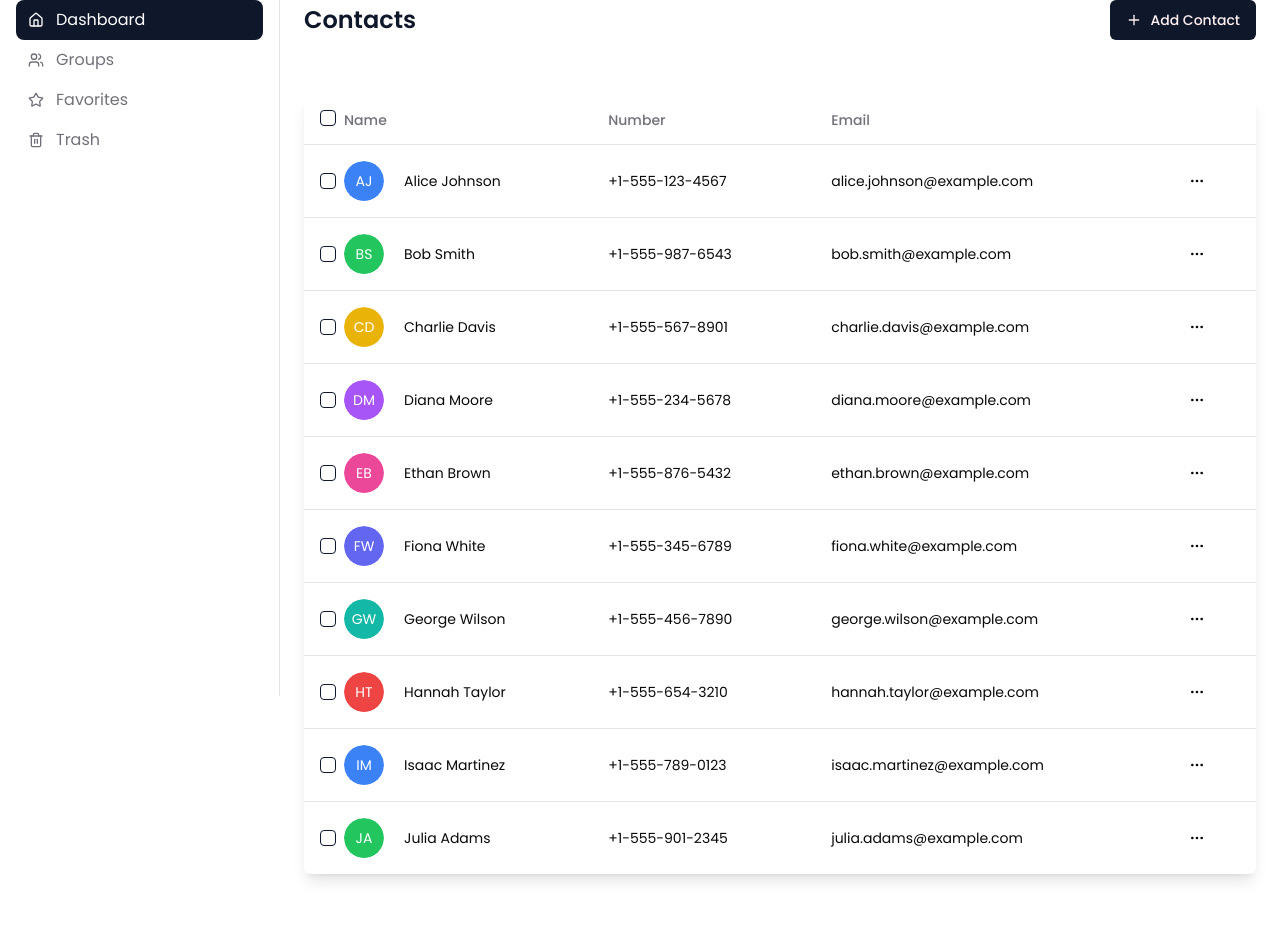
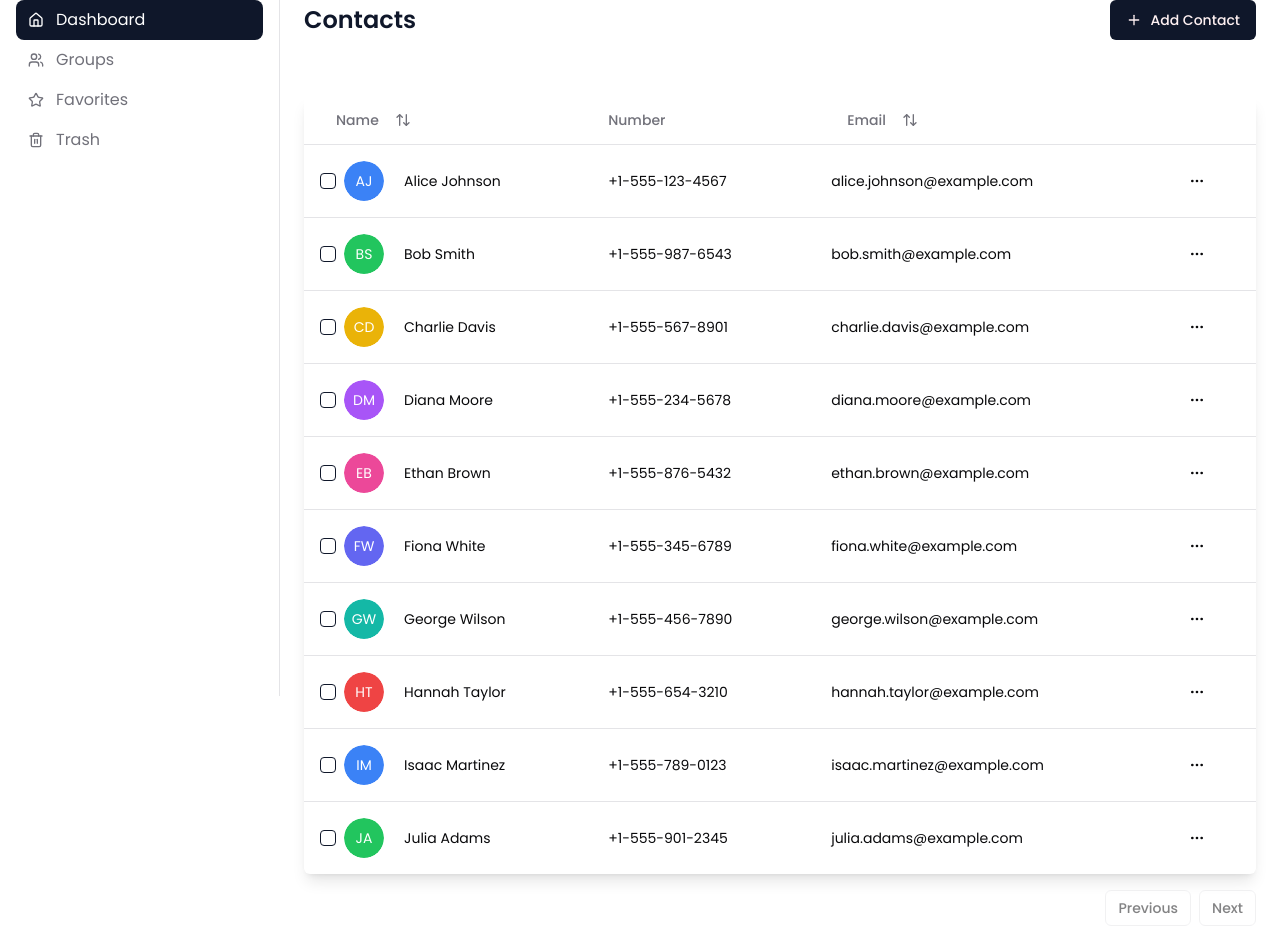
Before and after one commit to gideonadjei94/GO2COD_SD_01, a React (Vite) app in the folder Client/: page /dashboard in a window 1280 px wide. Shown: the part 104-1056 px from the top of the page. Built offline with nearby package versions, Linux system fonts and the light colour scheme.

Commit message:
Client side

```diff
--- a/Client/src/Components/Columns.tsx
+++ b/Client/src/Components/Columns.tsx
@@ -12,6 +12,7 @@ import {
 } from "./ui/dropdown-menu";
 import { Button } from "./ui/button";
 import {
+  ArrowUpDown,
   Copy,
   Edit2,
   Mail,
@@ -31,13 +32,17 @@ export type Contact = {
 export const contacts: ColumnDef<Contact>[] = [
   {
     accessorKey: "name",
-    header: () => (
-      <div className="">
-        {" "}
-        <Checkbox className="mr-2" />
-        Name
-      </div>
-    ),
+    header: ({ column }) => {
+      return (
+        <Button
+          variant="ghost"
+          onClick={() => column.toggleSorting(column.getIsSorted() === "asc")}
+        >
+          Name
+          <ArrowUpDown className="ml-2 h-4 w-4" />
+        </Button>
+      );
+    },
     cell: ({ row }) => {
       const name = row.getValue("name");
       const formattedName = getInitials(`${name}`);
@@ -92,8 +97,19 @@ export const contacts: ColumnDef<Contact>[] = [
   },
   {
     accessorKey: "email",
-    header: "Email",
+    header: ({ column }) => {
+      return (
+        <Button
+          variant="ghost"
+          onClick={() => column.toggleSorting(column.getIsSorted() === "asc")}
+        >
+          Email
+          <ArrowUpDown className="ml-2 h-4 w-4" />
+        </Button>
+      );
+    },
   },
+
   {
     id: "actions",
     enableHiding: false,
--- a/Client/src/Components/DataTable.tsx
+++ b/Client/src/Components/DataTable.tsx
@@ -3,6 +3,9 @@ import {
   flexRender,
   getCoreRowModel,
   useReactTable,
+  getPaginationRowModel,
+  SortingState,
+  getSortedRowModel,
 } from "@tanstack/react-table";
 
 import {
@@ -13,6 +16,8 @@ import {
   TableHeader,
   TableRow,
 } from "./ui/table";
+import { Button } from "./ui/button";
+import { useState } from "react";
 
 interface DataTableProps<TData, TValue> {
   columns: ColumnDef<TData, TValue>[];
@@ -23,13 +28,21 @@ export function DataTable<TData, TValue>({
   columns,
   data,
 }: DataTableProps<TData, TValue>) {
+  const [sorting, setSorting] = useState<SortingState>([]);
   const table = useReactTable({
     data,
     columns,
     getCoreRowModel: getCoreRowModel(),
+    getPaginationRowModel: getPaginationRowModel(),
+    onSortingChange: setSorting,
+    getSortedRowModel: getSortedRowModel(),
+    state: {
+      sorting,
+    },
   });
 
   return (
+    <>
       <div className="rounded-md shadow-lg">
         <Table>
           <TableHeader>
@@ -59,14 +72,20 @@ export function DataTable<TData, TValue>({
                 >
                   {row.getVisibleCells().map((cell) => (
                     <TableCell key={cell.id}>
-                    {flexRender(cell.column.columnDef.cell, cell.getContext())}
+                      {flexRender(
+                        cell.column.columnDef.cell,
+                        cell.getContext()
+                      )}
                     </TableCell>
                   ))}
                 </TableRow>
               ))
             ) : (
               <TableRow>
-              <TableCell colSpan={columns.length} className="h-24 text-center">
+                <TableCell
+                  colSpan={columns.length}
+                  className="h-24 text-center"
+                >
                   No results.
                 </TableCell>
               </TableRow>
@@ -74,5 +93,25 @@ export function DataTable<TData, TValue>({
           </TableBody>
         </Table>
       </div>
+
+      <div className="flex items-center justify-end space-x-2 py-4">
+        <Button
+          variant="outline"
+          size="sm"
+          onClick={() => table.previousPage()}
+          disabled={!table.getCanPreviousPage()}
+        >
+          Previous
+        </Button>
+        <Button
+          variant="outline"
+          size="sm"
+          onClick={() => table.nextPage()}
+          disabled={!table.getCanNextPage()}
+        >
+          Next
+        </Button>
+      </div>
+    </>
   );
 }
--- a/Client/src/Components/ui/button.tsx
+++ b/Client/src/Components/ui/button.tsx
@@ -1,15 +1,15 @@
-import * as React from "react"
-import { Slot } from "@radix-ui/react-slot"
-import { cva, type VariantProps } from "class-variance-authority"
+import * as React from "react";
+import { Slot } from "@radix-ui/react-slot";
+import { cva, type VariantProps } from "class-variance-authority";
 
-import { cn } from "@/lib/utils"
+import { cn } from "@/lib/utils";
 
 const buttonVariants = cva(
   "inline-flex items-center justify-center gap-2 whitespace-nowrap rounded-md text-sm font-medium ring-offset-background transition-colors focus-visible:outline-none focus-visible:ring-2 focus-visible:ring-ring focus-visible:ring-offset-2 disabled:pointer-events-none disabled:opacity-50 [&_svg]:pointer-events-none [&_svg]:size-4 [&_svg]:shrink-0",
   {
     variants: {
       variant: {
-        default: "bg-primary text-primary-foreground hover:bg-primary/90",
+        default: "bg-primary text-primary-foreground hover:bg-slate-900/90",
         destructive:
           "bg-destructive text-destructive-foreground hover:bg-destructive/90",
         outline:
@@ -31,26 +31,26 @@ const buttonVariants = cva(
       size: "default",
     },
   }
-)
+);
 
 export interface ButtonProps
   extends React.ButtonHTMLAttributes<HTMLButtonElement>,
     VariantProps<typeof buttonVariants> {
-  asChild?: boolean
+  asChild?: boolean;
 }
 
 const Button = React.forwardRef<HTMLButtonElement, ButtonProps>(
   ({ className, variant, size, asChild = false, ...props }, ref) => {
-    const Comp = asChild ? Slot : "button"
+    const Comp = asChild ? Slot : "button";
     return (
       <Comp
         className={cn(buttonVariants({ variant, size, className }))}
         ref={ref}
         {...props}
       />
-    )
+    );
   }
-)
-Button.displayName = "Button"
+);
+Button.displayName = "Button";
 
-export { Button, buttonVariants }
+export { Button, buttonVariants };
```
Lines whose indentation alone changed are shown as unchanged.
